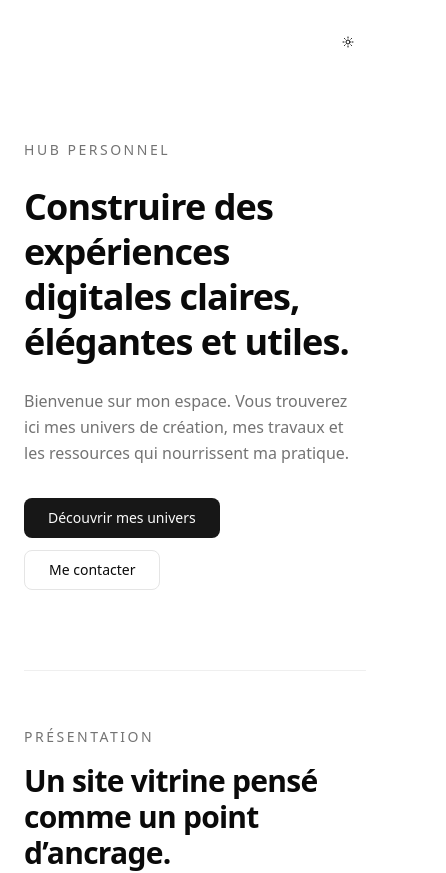
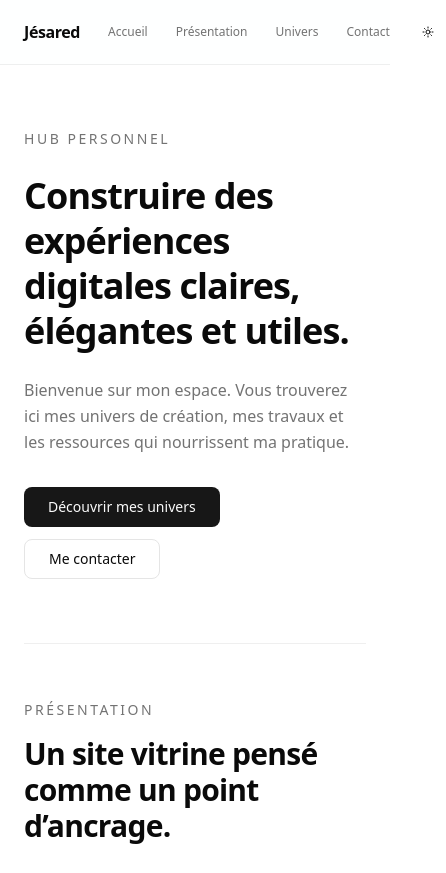
Before and after one commit to jesared/jesared-refonte, a Next.js app: page / in a window 390 px wide. Shown: the top 873 px of the page, 446 px wide, since content can reach past the window. Built offline with nearby package versions, Linux system fonts and the light colour scheme.

Commit message:
feat: add responsive site-wide header and footer layout

```diff
--- a/app/layout.tsx
+++ b/app/layout.tsx
@@ -1,5 +1,6 @@
 import type { Metadata } from "next";
 import "./globals.css";
+import { SiteFooter, SiteHeader } from "@/components/layout";
 import { ThemeProvider } from "@/components/theme-provider";
 
 export const metadata: Metadata = {
@@ -21,7 +22,11 @@ export default function RootLayout({
           enableSystem
           disableTransitionOnChange
         >
-          {children}
+          <div id="top" className="flex min-h-screen flex-col bg-background text-foreground">
+            <SiteHeader />
+            <main className="flex-1">{children}</main>
+            <SiteFooter />
+          </div>
         </ThemeProvider>
       </body>
     </html>
--- a/app/page.tsx
+++ b/app/page.tsx
@@ -1,5 +1,4 @@
 import { PageContainer } from "@/components/layout";
-import { ThemeToggle } from "@/components/theme-toggle";
 import {
   Button,
   Card,
@@ -39,13 +38,8 @@ const univers = [
 
 export default function Home() {
   return (
-    <main className="min-h-screen bg-background text-foreground">
     <PageContainer>
-        <header className="flex justify-end pt-6">
-          <ThemeToggle />
-        </header>
-
-        <section className="flex flex-col gap-6 py-20 sm:py-24">
+      <section className="flex flex-col gap-6 py-16 sm:py-24">
         <p className="text-sm font-medium uppercase tracking-[0.18em] text-muted-foreground">
           Hub personnel
         </p>
@@ -67,7 +61,7 @@ export default function Home() {
         </div>
       </section>
 
-        <section className="grid gap-6 border-y border-border/60 py-14 sm:grid-cols-2 sm:gap-8">
+      <section id="presentation" className="grid gap-6 border-y border-border/60 py-14 sm:grid-cols-2 sm:gap-8">
         <SectionTitle overline="Présentation">Un site vitrine pensé comme un point d’ancrage.</SectionTitle>
         <p className="text-base leading-relaxed text-muted-foreground sm:pt-8">
           Cette homepage est conçue pour aller à l’essentiel : une identité visuelle
@@ -76,7 +70,7 @@ export default function Home() {
         </p>
       </section>
 
-        <section className="py-14 sm:py-16">
+      <section id="univers" className="py-14 sm:py-16">
         <div className="mb-8">
           <SectionTitle overline="Mes univers">Explorez les espaces clés</SectionTitle>
         </div>
@@ -106,6 +100,5 @@ export default function Home() {
         </div>
       </section>
     </PageContainer>
-    </main>
   );
 }
--- a/components/layout/index.ts
+++ b/components/layout/index.ts
@@ -1 +1,3 @@
 export * from "./page-container";
+export * from "./site-header";
+export * from "./site-footer";
--- /dev/null
+++ b/components/layout/site-footer.tsx
@@ -0,0 +1,28 @@
+import { PageContainer } from "@/components/layout/page-container";
+
+const footerLinks = [
+  { label: "Mentions", href: "#" },
+  { label: "Instagram", href: "#" },
+  { label: "LinkedIn", href: "#" },
+];
+
+export function SiteFooter() {
+  return (
+    <footer id="contact" className="border-t border-border/60 bg-background">
+      <PageContainer>
+        <div className="flex flex-col gap-4 py-8 text-sm text-muted-foreground sm:flex-row sm:items-center sm:justify-between">
+          <p>© {new Date().getFullYear()} Jésared. Tous droits réservés.</p>
+          <ul className="flex items-center gap-4">
+            {footerLinks.map((item) => (
+              <li key={item.label}>
+                <a href={item.href} className="transition-colors hover:text-foreground">
+                  {item.label}
+                </a>
+              </li>
+            ))}
+          </ul>
+        </div>
+      </PageContainer>
+    </footer>
+  );
+}
--- /dev/null
+++ b/components/layout/site-header.tsx
@@ -0,0 +1,43 @@
+import Link from "next/link";
+
+import { ThemeToggle } from "@/components/theme-toggle";
+import { PageContainer } from "@/components/layout/page-container";
+
+const navigation = [
+  { label: "Accueil", href: "#top" },
+  { label: "Présentation", href: "#presentation" },
+  { label: "Univers", href: "#univers" },
+  { label: "Contact", href: "#contact" },
+];
+
+export function SiteHeader() {
+  return (
+    <header className="sticky top-0 z-40 border-b border-border/60 bg-background/90 backdrop-blur">
+      <PageContainer>
+        <div className="flex min-h-16 items-center justify-between gap-4 py-3">
+          <Link href="#top" className="text-base font-semibold tracking-tight sm:text-lg">
+            Jésared
+          </Link>
+
+          <div className="flex items-center gap-2 sm:gap-4">
+            <nav aria-label="Navigation principale">
+              <ul className="flex items-center gap-1 sm:gap-2">
+                {navigation.map((item) => (
+                  <li key={item.label}>
+                    <Link
+                      href={item.href}
+                      className="inline-flex rounded-md px-3 py-2 text-xs text-muted-foreground transition-colors hover:bg-accent hover:text-foreground sm:text-sm"
+                    >
+                      {item.label}
+                    </Link>
+                  </li>
+                ))}
+              </ul>
+            </nav>
+            <ThemeToggle />
+          </div>
+        </div>
+      </PageContainer>
+    </header>
+  );
+}
```
Lines whose indentation alone changed are shown as unchanged.
